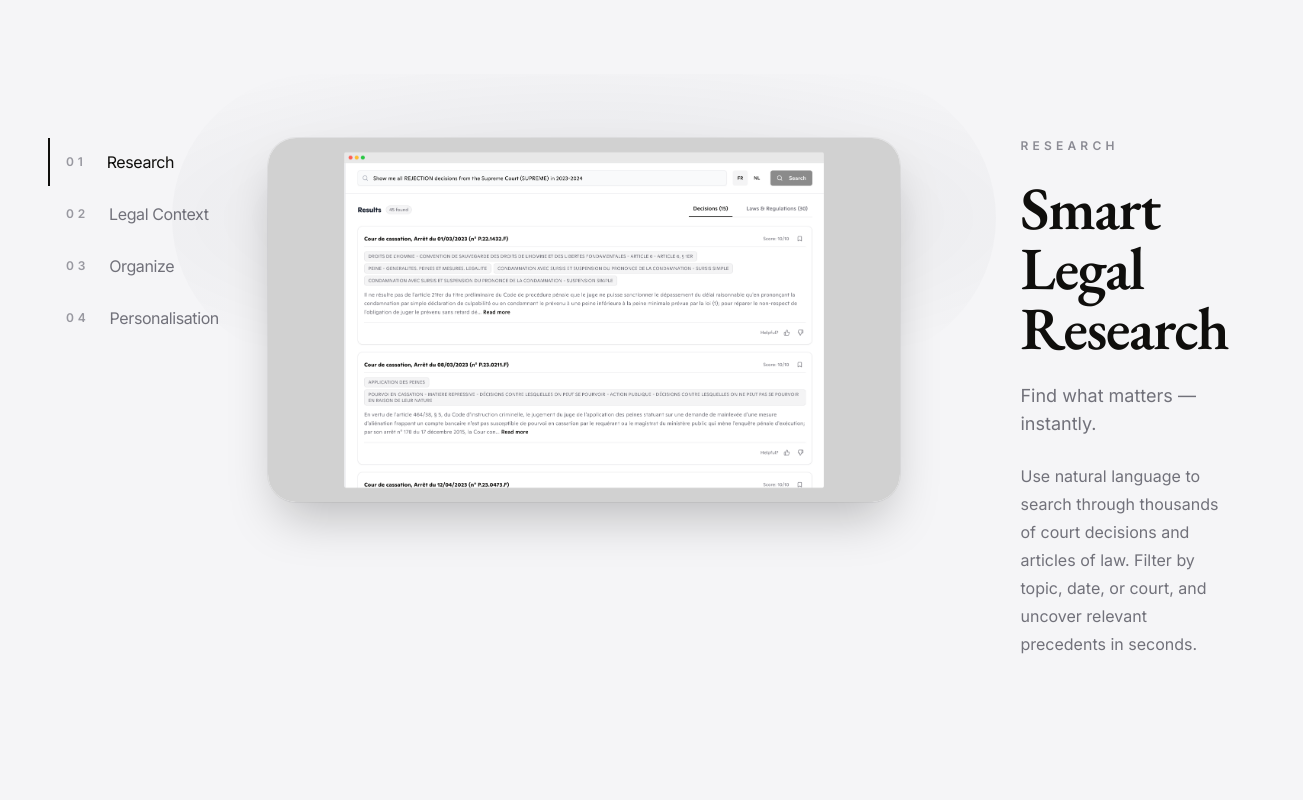
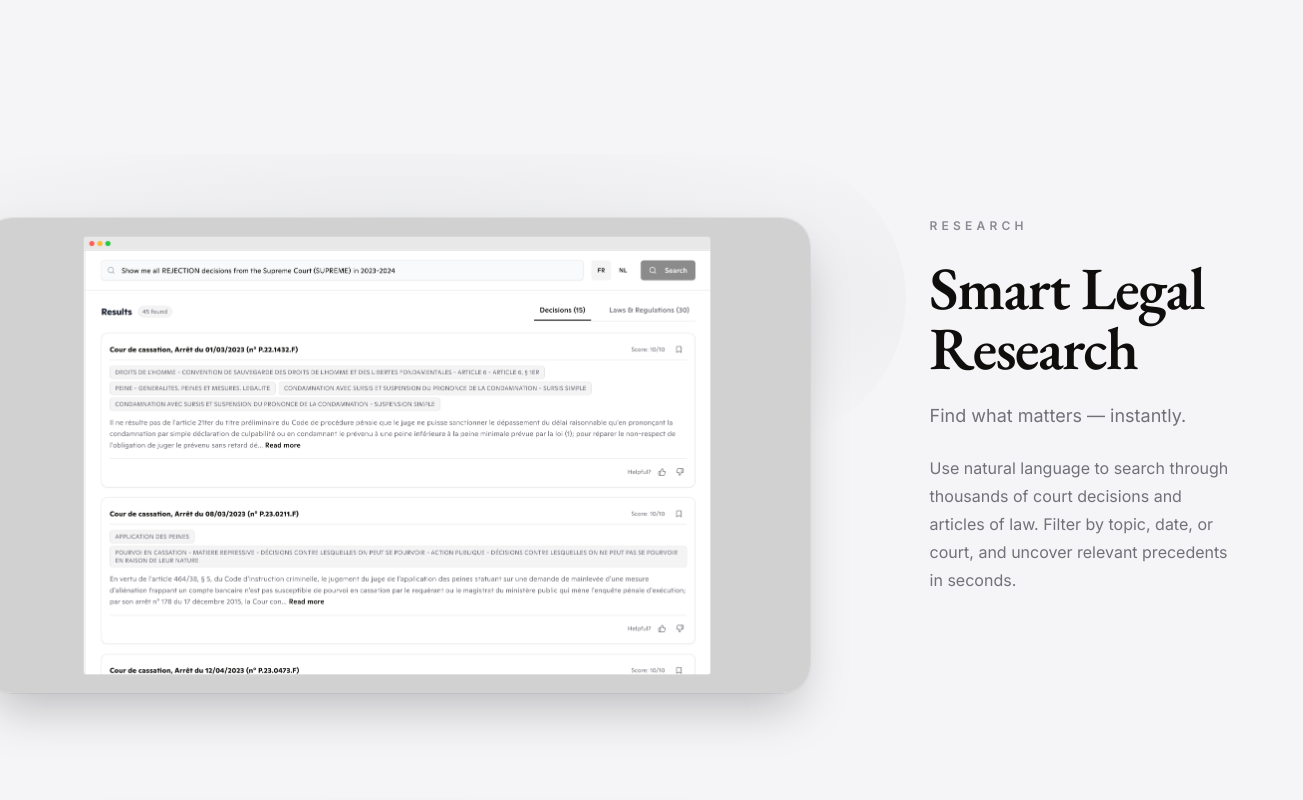
Before and after one commit to maor356/brieflee-landing-page, a React (Vite) app: page / in a window 1280 px wide. Shown: the part 1580-2380 px from the top of the page, 1303 px wide, since content can reach past the window. Built offline with nearby package versions, Linux system fonts and the light colour scheme.

Commit message:
Change logo and favicon and fix mobile view cosmetics

```diff
--- a/client/components/layout/SiteFooter.tsx
+++ b/client/components/layout/SiteFooter.tsx
@@ -6,10 +6,9 @@ export default function SiteFooter() {
     <footer className="border-t bg-white/60 dark:bg-background/80">
       <div className="container py-10 grid gap-8 md:grid-cols-4">
         <div>
-          <div className="flex items-center gap-2">
-            <span className="inline-flex h-8 w-8 items-center justify-center rounded-md bg-primary text-primary-foreground font-bold">Bf</span>
-            <span className="text-lg font-semibold tracking-tight">Brieflee</span>
-          </div>
+          <Link to="/" className="text-base font-semibold text-foreground sm:text-lg">
+            Brieflee
+          </Link>
           <p className="mt-3 text-sm text-muted-foreground max-w-sm">
             Brieflee is your AI legal research copilot for Belgian law—find on-point cases, codes, and doctrine, trace citations, and save decisions, all with transparent links to the underlying sources. Search less, argue more.
           </p>
--- a/client/components/layout/SiteHeader.tsx
+++ b/client/components/layout/SiteHeader.tsx
@@ -12,9 +12,8 @@ export default function SiteHeader() {
   return (
     <header className="sticky top-0 z-40 w-full border-b bg-white/80 backdrop-blur supports-[backdrop-filter]:bg-white/60 dark:bg-background/80">
       <div className="container flex h-16 items-center justify-between">
-        <Link to="/" className="flex items-center gap-2">
-          <span className="inline-flex h-8 w-8 items-center justify-center rounded-md bg-primary text-primary-foreground font-bold">Bf</span>
-          <span className="text-lg font-semibold tracking-tight">Brieflee</span>
+        <Link to="/" className="flex items-center text-base font-semibold text-foreground sm:text-lg">
+          Brieflee
         </Link>
         <nav className="hidden md:flex items-center gap-8 text-sm">
           {nav.map((item) => (
--- a/client/components/marketing/Hero.tsx
+++ b/client/components/marketing/Hero.tsx
@@ -27,7 +27,7 @@ export default function Hero() {
             </div>
             <div className="mt-6 text-xs text-muted-foreground">Early access spots are limited • Apply in under two minutes</div>
           </div>
-          <div>
+          <div className="hidden md:block">
             <DemoSearch />
           </div>
         </div>
--- a/client/components/marketing/LandingSections.tsx
+++ b/client/components/marketing/LandingSections.tsx
@@ -91,74 +91,10 @@ export default function LandingSections() {
     };
   }, []);
 
-  const handleScrollTo = (id: SectionId) => {
-    const target = sectionRefs.current[id];
-    if (target) {
-      target.scrollIntoView({ behavior: "smooth", block: "start" });
-    }
-  };
-
   return (
-    <section className="bg-background mt-24 lg:mt-32">
-      <div className="mx-auto max-w-[104rem] px-6 pb-40 lg:px-12 lg:pb-48">
-        <div className="grid grid-cols-1 gap-x-8 lg:grid-cols-[220px_minmax(0,1fr)] xl:gap-x-16">
-          <aside className="sticky top-24 hidden h-fit lg:block">
-            <nav aria-label="Section navigation" className="space-y-1">
-              {sections.map((section) => {
-                const isActive = activeSection === section.id;
-                return (
-                  <button
-                    key={section.id}
-                    type="button"
-                    onClick={() => handleScrollTo(section.id)}
-                    aria-current={isActive ? "page" : undefined}
-                    className={cn(
-                      "flex w-full items-center gap-5 border-l-2 border-transparent pl-4 py-3 text-left text-base transition focus:outline-none focus:ring-1 focus:ring-transparent focus:ring-offset-0",
-                      isActive
-                        ? "border-l-foreground font-medium text-foreground"
-                        : "text-muted-foreground hover:text-foreground",
-                    )}
-                  >
-                    <span className="text-xs font-semibold tracking-[0.32em] text-muted-foreground/70">
-                      {section.navNumber}
-                    </span>
-                    <span className="tracking-tight">{section.label}</span>
-                  </button>
-                );
-              })}
-            </nav>
-          </aside>
-
-          <div>
-            <nav
-              aria-label="Section navigation"
-              className="mb-12 flex gap-2 overflow-x-auto pb-2 lg:hidden"
-            >
-              {sections.map((section) => {
-                const isActive = activeSection === section.id;
-                return (
-                  <button
-                    key={section.id}
-                    type="button"
-                    onClick={() => handleScrollTo(section.id)}
-                    aria-current={isActive ? "page" : undefined}
-                    className={cn(
-                      "flex min-w-max items-center gap-2 rounded-xl px-4 py-2 text-sm transition focus:outline-none focus:ring-1 focus:ring-transparent focus:ring-offset-0",
-                      isActive
-                        ? "bg-muted text-foreground shadow-sm"
-                        : "bg-transparent text-muted-foreground hover:text-foreground",
-                    )}
-                  >
-                    <span className="text-xs font-semibold tracking-[0.32em] text-muted-foreground/70">
-                      {section.navNumber}
-                    </span>
-                    <span className="font-medium tracking-tight">{section.label}</span>
-                  </button>
-                );
-              })}
-            </nav>
-
-            <div className="space-y-24">
+    <section className="bg-background mt-16 md:mt-20 lg:mt-32">
+      <div className="mx-auto max-w-[104rem] px-6 pb-32 lg:px-12 lg:pb-40">
+        <div className="space-y-0">
           {sections.map((section, index) => (
             <LandingSectionBlock
               key={section.id}
@@ -170,8 +106,6 @@ export default function LandingSections() {
               }}
             />
           ))}
-            </div>
-          </div>
         </div>
       </div>
     </section>
@@ -194,10 +128,10 @@ function LandingSectionBlock({ section, registerRef, isActive, isFirst }: Landin
       whileInView={{ opacity: 1, y: 0 }}
       transition={{ duration: 0.5 }}
       viewport={{ once: true, amount: 0.3 }}
-      className={cn("relative scroll-mt-24 py-24", isFirst && "pt-0")}
+      className={cn("relative scroll-mt-24 py-12 md:py-16 lg:py-20", isFirst && "pt-0")}
     >
       <div className="lg:grid lg:grid-cols-[minmax(0,1.7fr)_minmax(0,0.8fr)] lg:items-start lg:gap-x-12 xl:gap-x-16">
-        <div className="mt-12 lg:order-1 lg:mt-0 lg:-ml-10 xl:-ml-16">
+        <div className="mt-8 md:mt-10 lg:order-1 lg:mt-0 lg:-ml-10 xl:-ml-16">
           <MediaFrame
             image={section.image}
             title={section.title}
@@ -205,7 +139,7 @@ function LandingSectionBlock({ section, registerRef, isActive, isFirst }: Landin
             isActive={isActive}
           />
         </div>
-        <div className="space-y-6 lg:order-2 lg:pl-10 xl:pl-14">
+        <div className="mt-10 space-y-6 text-center md:mt-12 lg:mt-0 lg:order-2 lg:pl-10 lg:text-left xl:pl-14">
           <p className="text-xs font-semibold uppercase tracking-[0.35em] text-muted-foreground/80">
             {section.label.toUpperCase()}
           </p>
@@ -227,7 +161,7 @@ function LandingSectionBlock({ section, registerRef, isActive, isFirst }: Landin
           </p>
           <p
             className={cn(
-              "max-w-prose text-base leading-7 text-muted-foreground",
+              "mx-auto max-w-prose text-base leading-7 text-muted-foreground lg:mx-0",
               !isActive && "text-muted-foreground/80",
             )}
           >
@@ -257,7 +191,7 @@ function MediaFrame({ image, title, gradientClass, isActive }: MediaFrameProps)
       <div
         aria-hidden
         className={cn(
-          "pointer-events-none absolute -inset-x-24 -top-16 h-72 rounded-full",
+          "pointer-events-none absolute inset-x-0 -top-12 h-64 rounded-full sm:-inset-x-12 sm:-top-14 sm:h-72 lg:-inset-x-24 lg:-top-16",
           gradientClass,
         )}
       />
--- a/index.html
+++ b/index.html
@@ -4,12 +4,9 @@
     <meta charset="UTF-8" />
     <meta name="viewport" content="width=device-width, initial-scale=1.0" />
     <title>Brieflee</title>
-    <!-- Favicon variants for cross-browser support -->
-    <link rel="icon" type="image/x-icon" href="/favicon.ico" />
-    <link rel="icon" type="image/svg+xml" href="/favicon.svg" />
-    <link rel="icon" type="image/png" sizes="32x32" href="/favicon-32.png" />
-    <link rel="icon" type="image/png" sizes="16x16" href="/favicon-16.png" />
-    <link rel="apple-touch-icon" sizes="192x192" href="/favicon-192.png" />
+    <!-- Favicon -->
+    <link rel="icon" type="image/png" sizes="512x512" href="/favicon-512.png" />
+    <link rel="apple-touch-icon" href="/favicon-512.png" />
     <script
       async
       src="https://www.googletagmanager.com/gtag/js?id=G-3FX519GSZV"
```
Also changed, not shown: public/favicon-512.png (added). Lines whose indentation alone changed are shown as unchanged.
